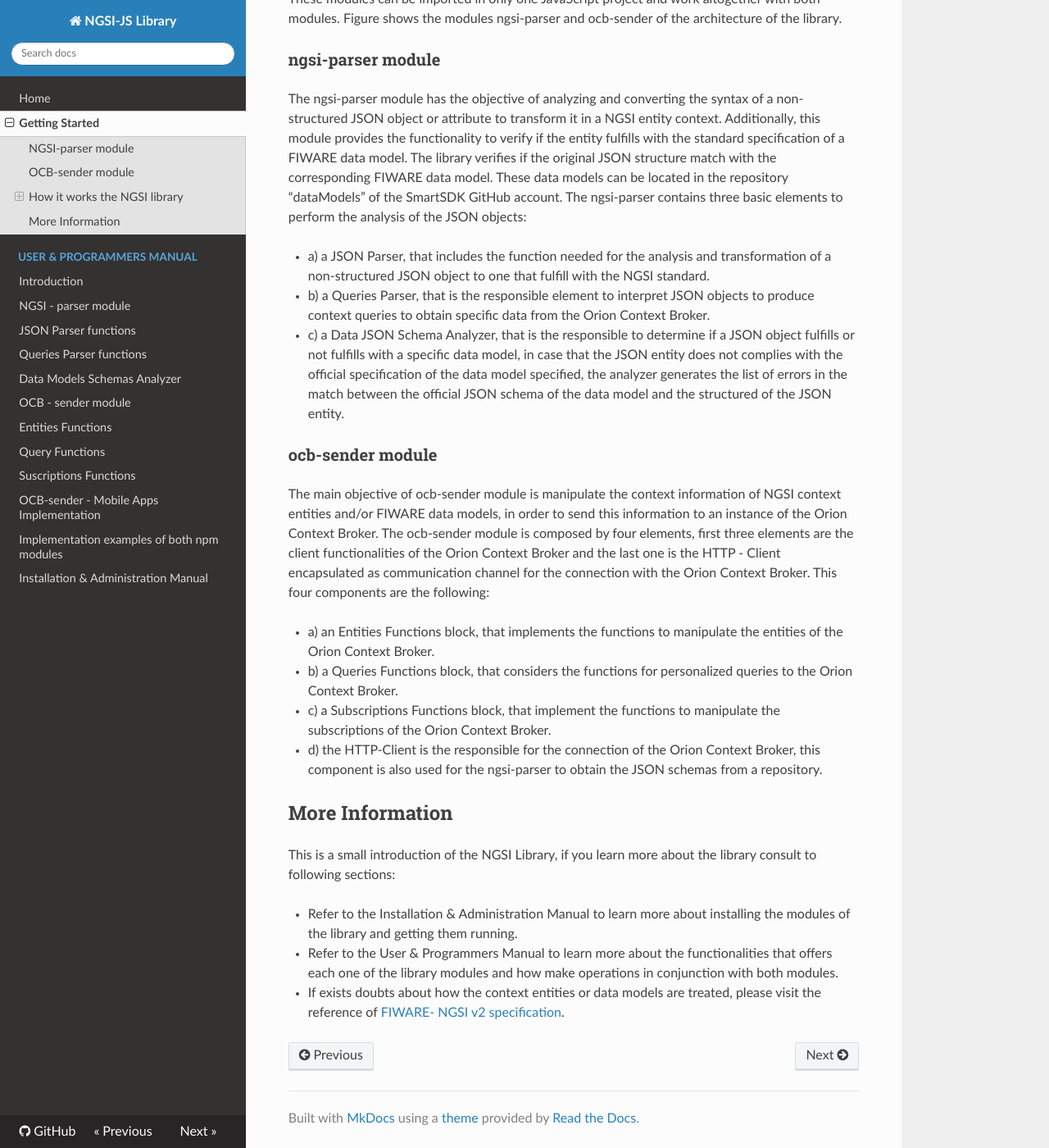
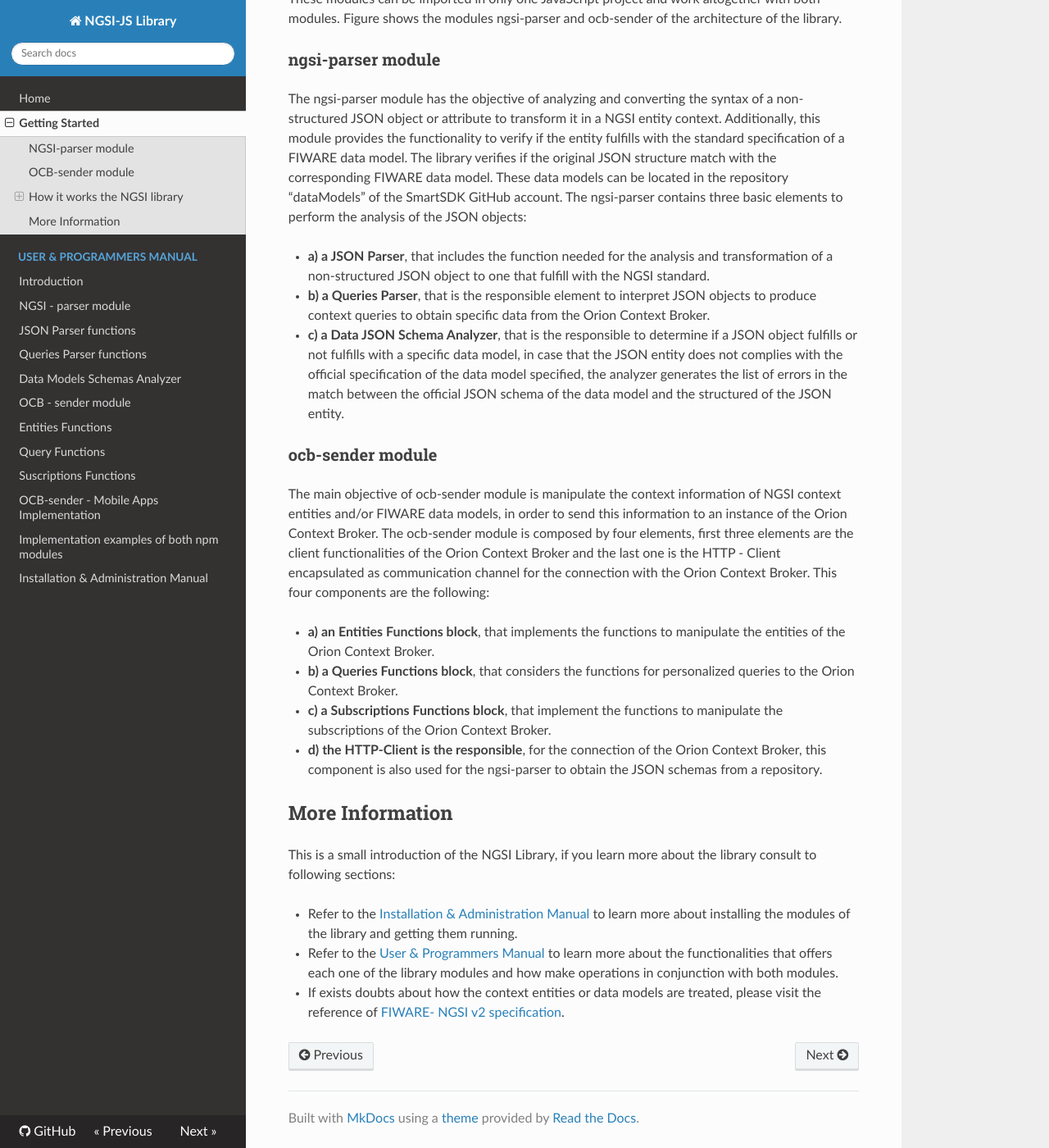
Before and after one commit to cenidetiot/ngsi-js-library, an MkDocs documentation site: the page built from doc/overview.md, in a window 1280 px wide and 1400 px high, scrolled down 857 px. Shown: the whole window at 82% size. Built offline with MkDocs 1.6.1, drawn with Linux system fonts in a browser that asks for light colours; nearby versions of some CDN libraries; comment, search, counter and statistics services are not loaded; old or Windows-style settings are respelled for this version of MkDocs; part of the change alters nothing that is shown.

```diff
--- a/doc/overview.md
+++ b/doc/overview.md
@@ -1,4 +1,3 @@
-
 # Introduction
 
 Welcome to the quick start guide of NGSI JavaScript Library! In this brief chapter, you will find general information to help you understand the way that the library is conformed and how it works.
@@ -6,6 +5,7 @@ The NGSI Library manipulates the context entities according to the FIWARE-NGSI v
 The NGSI Library is composed of two npm modules; i.e node packages that can be found in the [official site of npm](https://www.npmjs.com/).
 
 ### NGSI-parser module
+
 The NGSI-parser module analyzes the syntax of non-structured JSON objects to transform them into FIWARE-NGSIv2 entities, through treatment of the context entity or data model given by a context producer and following the guidelines of the official specification of the NGSIv2. In addition, this module provide functionalities to verify the structure of the entities to check if this fulfills with the specification of an official data model of FIWARE.
 
 - [ngsi-parser repository](https://github.com/cenidetiot/ngsi-parser)
@@ -16,27 +16,31 @@ OCB-sender module is an Orion ContextBroker's client. This client manipulates th
 - [ocb-sender repository](https://github.com/cenidetiot/ocb-sender)
 
 ## How it works the NGSI library
+
 The architecture of the NGSI library is composed by two modules npm: ngsi-parser and ocb-sender. These modules can be imported in only one JavaScript project and work altogether with both modules. Figure shows the modules ngsi-parser and ocb-sender of the architecture of the library.
 
 ### ngsi-parser module
+
 The ngsi-parser module has the objective of analyzing and converting the syntax of a non-structured JSON object or attribute to transform it in a NGSI entity context. Additionally, this module provides the functionality to verify if the entity fulfills with the standard specification of a FIWARE data model. The library verifies if the original JSON structure match with the corresponding FIWARE data model. These data models can be located in the repository “dataModels” of the SmartSDK GitHub account.
 The ngsi-parser contains three basic elements to perform the analysis of the JSON objects:
 
-- a) a JSON Parser, that includes the function needed for the analysis and transformation of a non-structured JSON object to one that fulfill with the NGSI standard.
-- b) a Queries Parser, that is the responsible element to interpret JSON objects to produce context queries to obtain specific data from the Orion Context Broker.
-- c) a Data JSON Schema Analyzer, that is the responsible to determine if a JSON object fulfills or not fulfills with a specific data model, in case that the JSON entity does not complies with the official specification of the data model specified, the analyzer generates the list of errors in the match between the official JSON schema of the data model and the structured of the JSON entity.
+- **a) a JSON Parser**, that includes the function needed for the analysis and transformation of a non-structured JSON object to one that fulfill with the NGSI standard.
+- **b) a Queries Parser**, that is the responsible element to interpret JSON objects to produce context queries to obtain specific data from the Orion Context Broker.
+- **c) a Data JSON Schema Analyzer**, that is the responsible to determine if a JSON object fulfills or not fulfills with a specific data model, in case that the JSON entity does not complies with the official specification of the data model specified, the analyzer generates the list of errors in the match between the official JSON schema of the data model and the structured of the JSON entity.
 
 ### ocb-sender module
+
 The main objective of ocb-sender module is manipulate the context information of NGSI context entities and/or FIWARE data models, in order to send this information to an instance of the Orion Context Broker. The ocb-sender module is composed by four elements, first three elements are the client functionalities of the Orion Context Broker and the last one is the HTTP - Client encapsulated as communication channel for the connection with the Orion Context Broker. This four components are the following:
 
-- a) an Entities Functions block, that implements the functions to manipulate the entities of the Orion Context Broker.
-- b) a Queries Functions block, that considers the functions for personalized queries to the Orion Context Broker.
-- c) a Subscriptions Functions block, that implement the functions to manipulate the subscriptions of the Orion Context Broker.
-- d) the HTTP-Client is the responsible for the connection of the Orion Context Broker, this component is also used for the ngsi-parser to obtain the JSON schemas  from a repository.
+- **a) an Entities Functions block**, that implements the functions to manipulate the entities of the Orion Context Broker.
+- **b) a Queries Functions block**, that considers the functions for personalized queries to the Orion Context Broker.
+- **c) a Subscriptions Functions block**, that implement the functions to manipulate the subscriptions of the Orion Context Broker.
+- **d) the HTTP-Client is the responsible**, for the connection of the Orion Context Broker, this component is also used for the ngsi-parser to obtain the JSON schemas  from a repository.
 
 ## More Information
+
 This is a small introduction of the NGSI Library, if you learn more about the library consult to following sections:
 
-- Refer to the Installation & Administration Manual to learn more about installing the modules of the library and getting them running.
-- Refer to the User & Programmers Manual to learn more about the functionalities that offers each one of the library modules and how make operations in conjunction with both modules.
+- Refer to the [Installation & Administration Manual](adminManual.md) to learn more about installing the modules of the library and getting them running.
+- Refer to the [User & Programmers Manual](usersManual.md) to learn more about the functionalities that offers each one of the library modules and how make operations in conjunction with both modules.
 - If exists doubts about how the context entities or data models are treated, please visit the reference of [FIWARE- NGSI v2 specification](http://fiware.github.io/context.Orion/api/v2/stable/).
```
